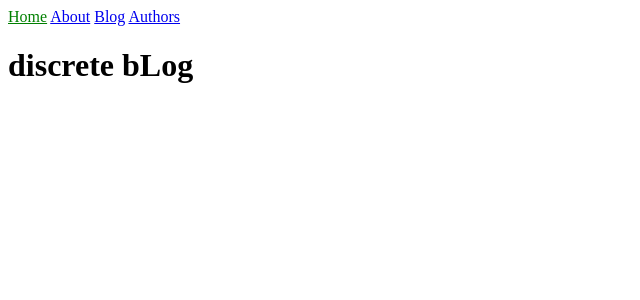
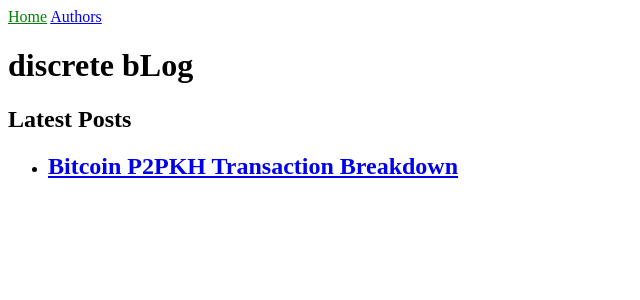
Before and after one commit to discrete-bLog/discrete-bLog.github.io, a Jekyll site: the page built from index.md, in a window 1280 px wide. Shown: the top 300 px of the page, without its empty margins (0-640 px from the left). Built offline with Jekyll 4.4.1, drawn with Linux system fonts in a browser that asks for light colours.

Commit message:
Consolidate pages

```diff
--- a/_data/navigation.yaml
+++ b/_data/navigation.yaml
@@ -1,8 +1,4 @@
 - name: Home
   link: /
-- name: About
-  link: /about.html
-- name: Blog
-  link: /blog.html
 - name: Authors
   link: /authors.html
--- a/index.md
+++ b/index.md
@@ -3,3 +3,14 @@ title: discrete bLog
 ---
 
 <h1>{{ "discrete bLog" }}</h1>
+
+<h2>Latest Posts</h2>
+
+<ul>
+  {% for post in site.posts %}
+    <li>
+      <h2><a href="{{ post.url }}">{{ post.title }}</a></h2>
+      <!-- <p>{{ post.excerpt }}</p> -->
+    </li>
+  {% endfor %}
+</ul>
```
Also changed, not shown: about.md (deleted, +0 -6 lines).
